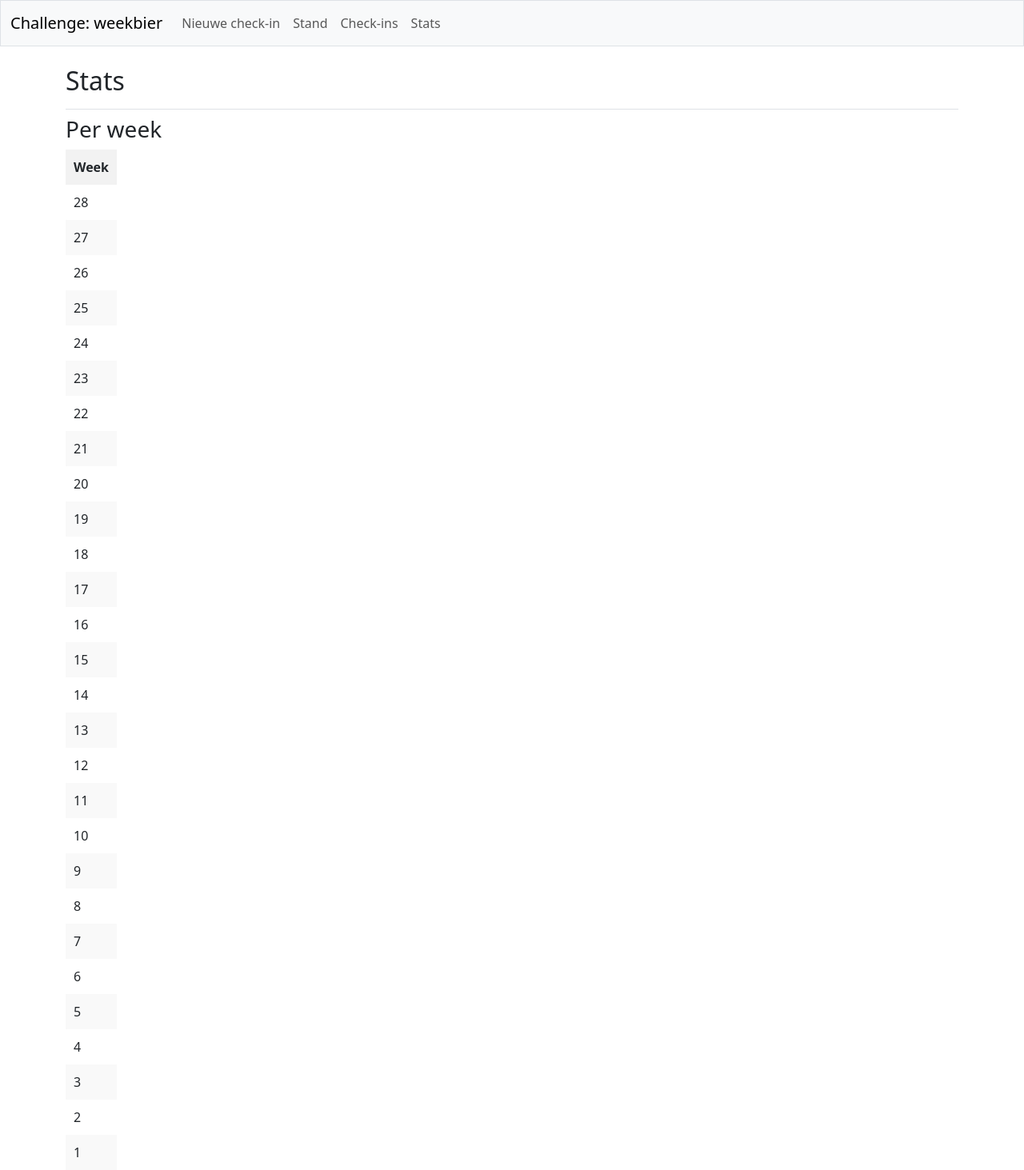
After one commit to AlexHartog/challenge_weekbier, a Django app: page /statistics in a window 1280 px wide. The commit adds this page. Shown: the whole page at 80% size. Run offline with Django 4.2, Linux system fonts and the light colour scheme; data that the repository does not hold is empty; some libraries are stand-ins or nearby versions.

Commit message:
Added statistics page. Showing number of checkins per week

```diff
--- a/app/challenge_weekbier/templates/challenge_weekbier/base.html
+++ b/app/challenge_weekbier/templates/challenge_weekbier/base.html
@@ -35,6 +35,9 @@
           <li class="nav-item">
             <a class="nav-link" href="{% url 'checkins' %}">
               Check-ins</a></li>
+          <li class="nav-item">
+            <a class="nav-link" href="{% url 'statistics' %}">
+              Stats</a></li>
         </ul> <!-- End of links on left side of navbar -->
       </div> <!-- Closes collapsible parts of navbar -->
 
--- /dev/null
+++ b/app/challenge_weekbier/templates/challenge_weekbier/statistics.html
@@ -0,0 +1,31 @@
+{% extends "challenge_weekbier/base.html" %}
+{% load django_bootstrap5 %}
+
+{% block page_header %}
+  <h2>Stats</h2>
+{% endblock page_header %}
+
+{% block content %}
+  <h3>Per week</h3>
+  <table class="player-scores-table">
+    <thead>
+      <tr>
+        <th>Week</th>
+        {% for player in players %}
+          <th>{{ player.name }}</th>
+        {% endfor %}
+      </tr>
+    </thead>
+    <tbody>
+      {% for week_number, data in weeks.items %}
+        <tr>
+          <td>{{ week_number }}</td>
+          {% for _, item in data.items %}
+             <td {% if item > 0 %} class="success-week" {% elif week_number < current_week_number %} class="failed-week" {% endif %}>{{ item }}</td>
+          {% endfor %}
+        </tr>
+      {% endfor %}
+    </tbody>
+  </table>
+
+{% endblock content %}
--- a/app/challenge_weekbier/urls.py
+++ b/app/challenge_weekbier/urls.py
@@ -13,4 +13,5 @@ urlpatterns = [
     path('standings', views.standings, name='standings'),
     path('checkins', views.checkins, name='checkins'),
     path('upload_csv', views.upload_csv, name='upload_csv'),
+    path('statistics', views.statistics, name='statistics'),
 ]
--- a/app/challenge_weekbier/views.py
+++ b/app/challenge_weekbier/views.py
@@ -6,7 +6,7 @@ from django.shortcuts import render, redirect
 from .forms import CheckinForm, CSVUploadForm, CheckinsFilterForm
 from .models import Checkin, Player
 
-from datetime import date
+from datetime import date, timedelta
 
 
 def home(request):
@@ -55,6 +55,23 @@ def checkins(request):
     return render(request, 'challenge_weekbier/checkins.html', context)
 
 
+def statistics(request):
+    players = Player.objects.all()
+
+    current_week_number = (date.today() + timedelta(days=1)).isocalendar()[1]
+    weeks = dict(sorted({num: {} for num in range(1, current_week_number + 1)}.items(), reverse=True))
+
+    for player in players:
+        for week_number in weeks.keys():
+            weeks[week_number][player.name] = 0
+        for checkin in player.get_valid_checkins():
+            week_number = (checkin.date + timedelta(days=1)).isocalendar()[1]
+            weeks[week_number][player.name] = weeks[week_number].get(player.name, 0) + 1
+
+    context = {'weeks': weeks, 'players': players, 'current_week_number': current_week_number}
+    return render(request, 'challenge_weekbier/statistics.html', context)
+
+
 def upload_csv(request):
     def excel_date_conversion(serial_string):
         serial_number = int(serial_string.replace(",", "").replace(".", "")[:5])
--- a/app/static/css/styles.css
+++ b/app/static/css/styles.css
@@ -56,3 +56,13 @@
 #id_player, #id_date, #id_place, #id_city {
     max-width: 250px;
 }
+
+.failed-week {
+  background-color: #FF7272;
+  font-weight: bold;
+}
+
+.success-week {
+  background-color: #29D45D;
+  font-weight: bold;
+}
```
